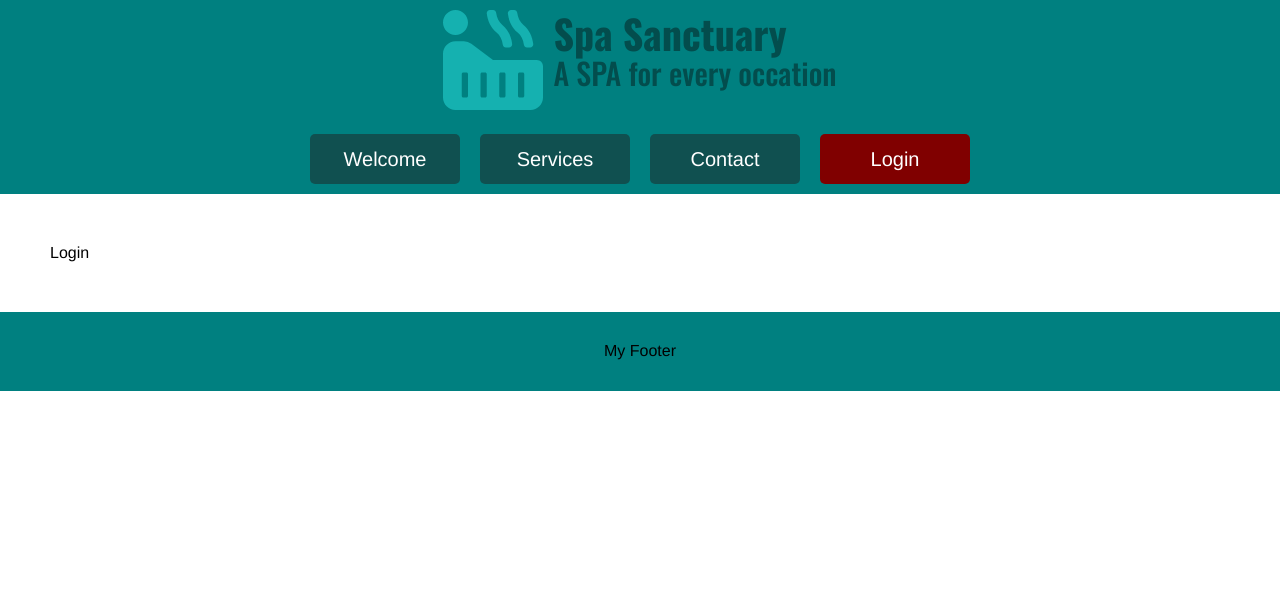
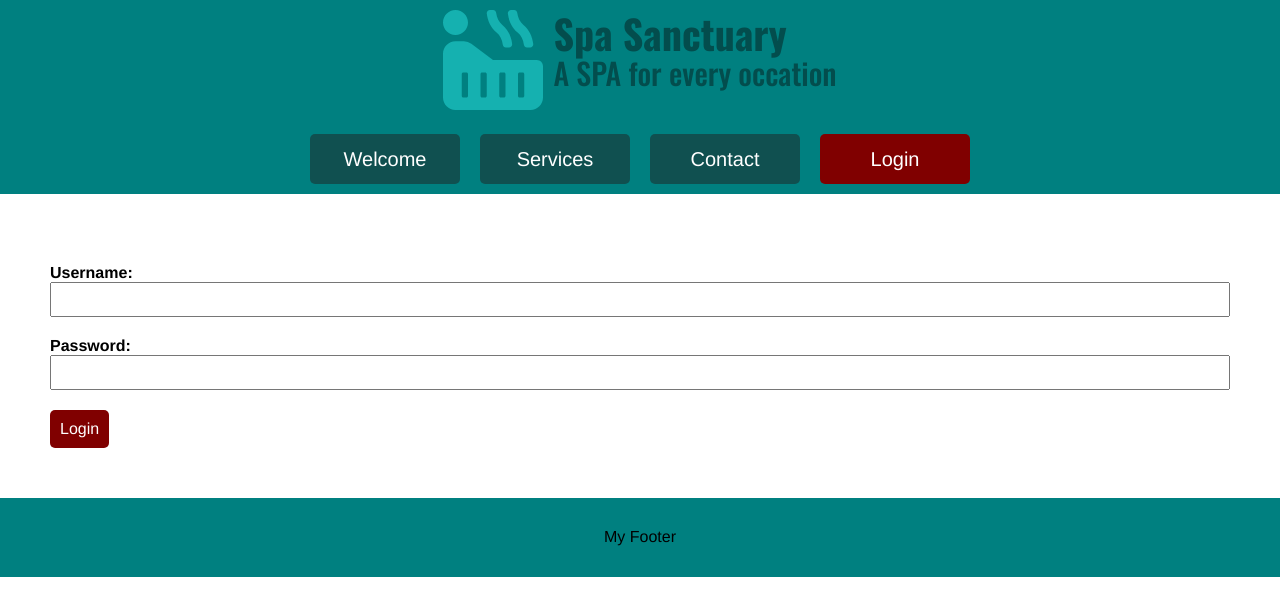
Before and after one commit to Hanae0704/CodingBootcamp, a React (Create React App) app in the folder SPA-In-class/: page /login in a window 1280 px wide. Shown: the top 616 px of the page. Built offline with nearby package versions, Linux system fonts and the light colour scheme.

Commit message:
update 08/17

```diff
--- a/SPA-In-class/src/App/Pages/Contact/ContactForm.jsx
+++ b/SPA-In-class/src/App/Pages/Contact/ContactForm.jsx
@@ -96,7 +96,7 @@ const ContactForm = () => {
         }
 
         API.post('/sendEmail', postData).then((result) => {
-            console.log(/*'result', result*/'LALALA');
+            console.log('result', result);
         });
     }
     }
--- a/SPA-In-class/src/App/Pages/Login.jsx
+++ b/SPA-In-class/src/App/Pages/Login.jsx
@@ -1,15 +1,106 @@
-import React from 'react';
+import React, {useState} from 'react';
 import styled from 'styled-components';
 import Helmet from 'react-helmet';
 
+/* Script ---------------------------*/
+import API from '../../common/axios.js';
+
+/* Component ---------------------------*/
+import FormGroup from '../../common/Forms/FormGroup.jsx';
+import Button from '../../common/Forms/Button.jsx';
+
+const formFields = {
+    usernameField: {
+        id: 'userName',
+        label: 'Username',
+        inputType: 'username',
+        value: '',
+        validate: {
+            required: true,
+            valid: true,
+            message: '',
+        }
+    },
+    passwordField: {
+        id: 'userPassword',
+        label: 'Password',
+        inputType: 'password',
+        value: '',
+        validate: {
+            required: true,
+            valid: true,
+            message: '',
+        }
+    },
+}
+
 const Login = () => {
+
+    const[userName, userNameUpdate] = useState(formFields.usernameField);
+    const[userPassword, userPasswordUpdate] = useState(formFields.passwordField);
+
+    const handleOnChange = (event, formField) => {
+        //console.log(event.target.value, formField);
+
+        const newField = {
+            ...formField,
+            value: event.target.value,
+        }
+
+        if (newField.validate.required === true) {
+            // console.log('Validating: ', newField.label);
+
+            if (newField.value.length < 1) {
+                newField.validate.valid = false;
+                newField.validate.message = `You forgot to fill out the ${newField.label} field.`;
+            }
+            else {
+                newField.validate.valid = true;
+                newField.validate.message = ``;
+            }
+        }
+
+        if (formField.id === 'userName'){
+            userNameUpdate(newField);
+        }
+        if (formField.id === 'userPassword'){
+            userPasswordUpdate(newField);
+        }
+    }
+
+    const handleFormSubmit = (event) => {
+        event.preventDefault();
+        console.log ('CAPTURED HELLO');
+
+        if (userName.validate === true && userPassword.validate.valid === true) {
+            console.log ('VALID');
+        }
+            // ..AJAX goes here AKA AXIOS
+        const postData = {
+            userName: userName,
+            userPassword: userPassword,
+        }
+
+        API.post('/sendLogin', postData).then((result) => {
+            console.log('result', result);
+        });
+    }
+
 
 return (
     <LoginStyled className='Login'>
         <Helmet>
-                <title>Login :: SPA</title>
+        <title>Home :: Blue Pooch</title>
         </Helmet>
-            Login
+        <form onSubmit={ handleFormSubmit }>
+            <FormGroup
+                formField={ userName }
+                onChange={ handleOnChange } />
+            <FormGroup
+                formField={ userPassword }
+                onChange={ handleOnChange } />
+            <Button type='submit'>Login</Button>
+        </form>
     </LoginStyled>
 );
 }
```
Also changed, not shown: 1 other file (tests, documents, lock files or other folders). Lines whose indentation alone changed are shown as unchanged.
